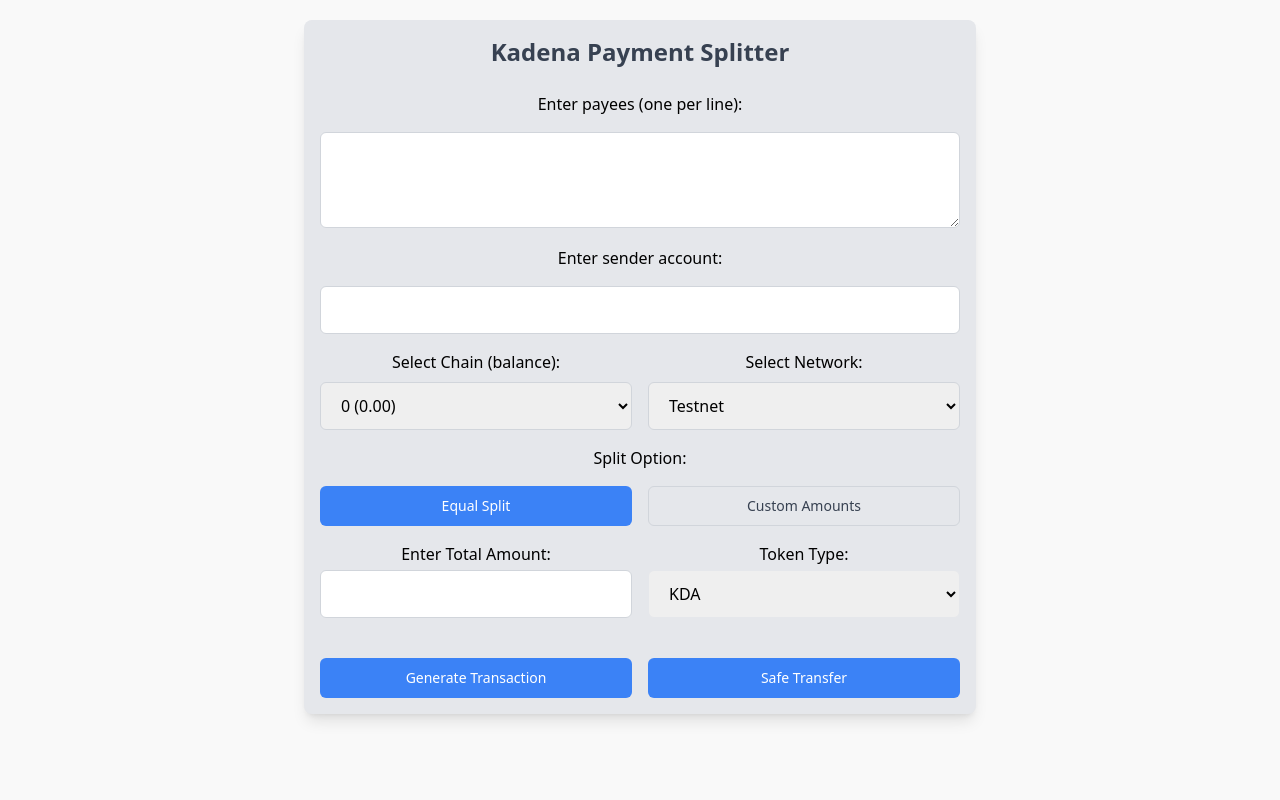
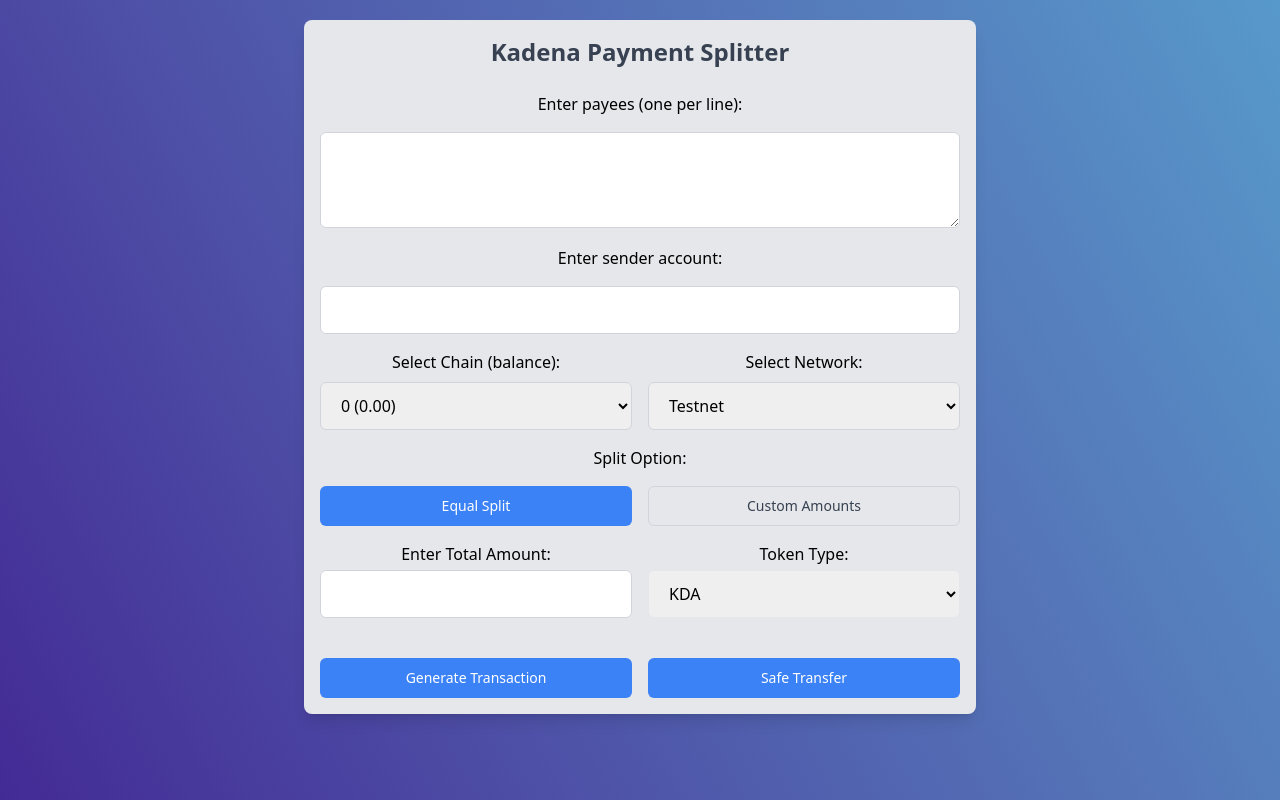
Before and after one commit to daplcor/PaymentSplitter, a React (Vite) app: page / in a window 1280 px wide. Built offline with nearby package versions, Linux system fonts and the light colour scheme.

Commit message:
bg update

```diff
--- a/src/App.css
+++ b/src/App.css
@@ -1,7 +1,8 @@
 #root {
   margin: 0 auto;
   text-align: center;
-  background-color: #f9f9f9;
+  /* background-color: #f9f9f9; */
+  background-image: linear-gradient(61deg, #432b95, #4e51a7, #5575b8, #5799ca)
 }
 
 .truncate {
--- a/src/components/SafeTransferTransactions.jsx
+++ b/src/components/SafeTransferTransactions.jsx
@@ -31,7 +31,7 @@
               >
                 {copiedTransactions.includes(index)
                   ? "Copied!"
-                  : `Payee: ${payee.slice(0, 26)}...`}
+                  : `Payee: ${payee.slice(0, 14)}...`}
               </button>
             </div>
           );
```
